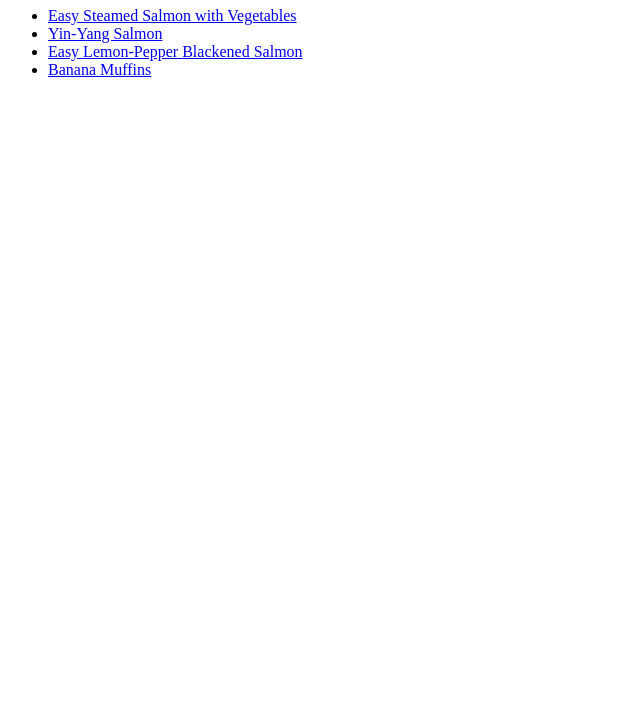
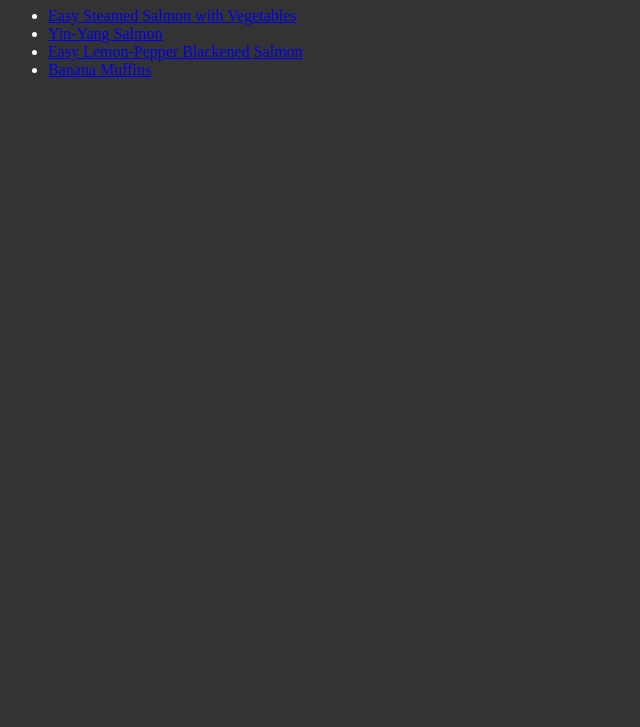
Before and after one commit to troooonks/odin-recipes, a website: page index.html in a window 1280 px wide. Shown: the part 73-800 px from the top of the page, without its empty margins (0-640 px from the left). Drawn offline with Linux system fonts and the light colour scheme.

Commit message:
añadido enlace al main.js y al main.css

```diff
--- a/index.html
+++ b/index.html
@@ -5,6 +5,7 @@
     <meta http-equiv="X-UA-Compatible" content="IE=edge">
     <meta name="viewport" content="width=device-width, initial-scale=1.0">
     <title>Odin Recipes</title>
+    <link rel="stylesheet" href="styles/main.css">
 </head>
 <body>
 <h1>Odin Recipes</h1>
@@ -14,7 +15,7 @@
     <li><a href="EasyLemon-Pepper.html">Easy Lemon-Pepper Blackened Salmon</a></li>
     <li><a href="BananaMuffins.html">Banana Muffins</a></li>
 </ul>
-
+    <script src="./js/main.js"></script>
 </body>
 
 </html>
--- /dev/null
+++ b/styles/main.css
@@ -0,0 +1,4 @@
+body {
+    background: #333;
+    color: white;
+}
```
Also changed, not shown: js/main.js (added).
